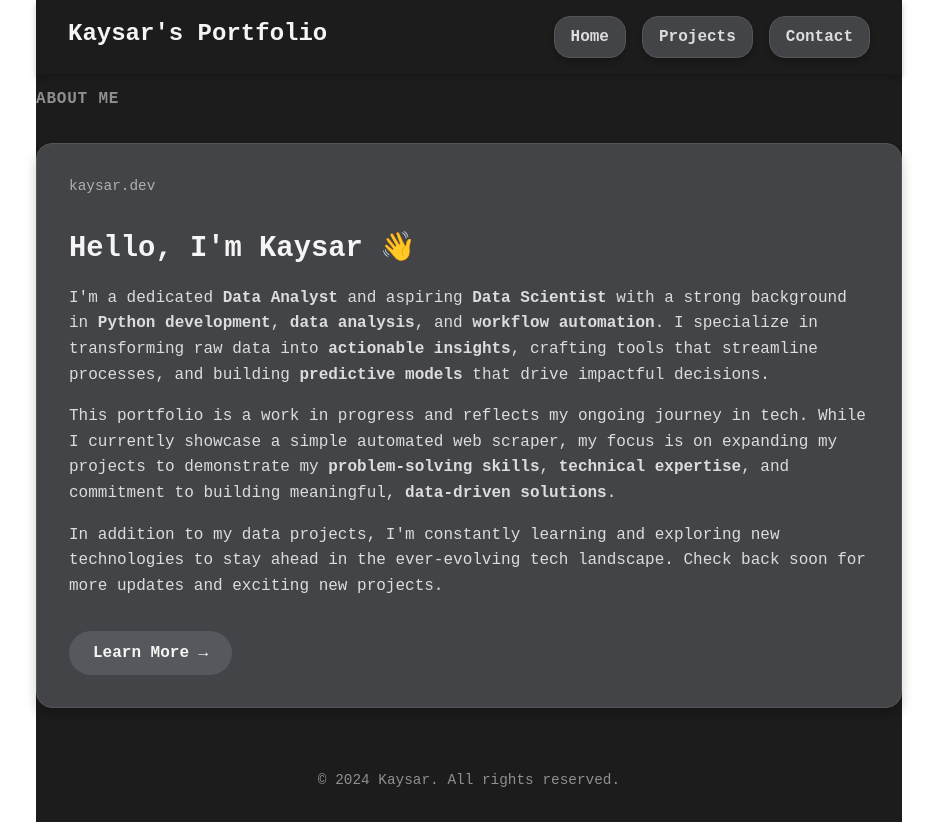
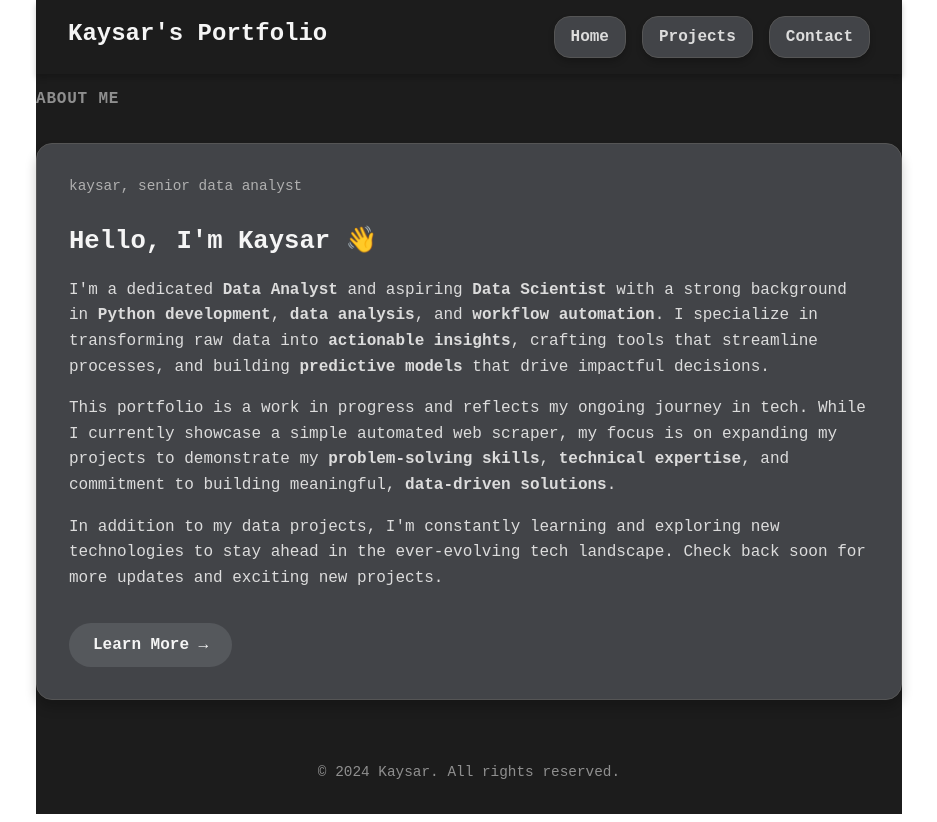
Before and after one commit to IbrahimKB/porfolio-v2, a React (Vite) app: page / in a window 1280 px wide. Shown: the whole page, without its empty margins (171-1108 px from the left). Built offline with nearby package versions, Linux system fonts and the light colour scheme.

Commit message:
readjust sizing

```diff
--- a/src/App.css
+++ b/src/App.css
@@ -81,6 +81,8 @@
   max-width: 800px;
   margin: 2rem auto; /* Centered on page */
   text-align: left;
+  overflow: visible;
+  word-wrap: break-word;
 }
 
 /* Small Title */
@@ -93,7 +95,7 @@
 
 /* Heading inside Bubble */
 .bubble-heading {
-  font-size: 1.8rem;
+  font-size: 1.6rem;
   font-weight: bold;
   margin-bottom: 1rem;
   color: #f5f5f5; /* Light gray heading */
@@ -101,6 +103,7 @@
 
 /* Paragraph Styling */
 .bubble p {
+  font-size: 1rem;
   line-height: 1.6;
   color: #dcdcdc; /* Very light gray */
   margin-bottom: 1rem;
--- a/src/App.tsx
+++ b/src/App.tsx
@@ -24,7 +24,7 @@ function App() {
           <h2 className="subtitle">About Me</h2>
           {/* About section bubble */}
           <div className="bubble">
-            <span className="small-title">kaysar.dev</span>
+            <span className="small-title">kaysar, senior data analyst</span>
             <h3 className="bubble-heading">Hello, I'm Kaysar 👋</h3>
             <p>
               I'm a dedicated <strong>Data Analyst</strong> and aspiring <strong>Data Scientist</strong> with a strong background in <strong>Python development</strong>, <strong>data analysis</strong>, and <strong>workflow automation</strong>. I specialize in transforming raw data into <strong>actionable insights</strong>, crafting tools that streamline processes, and building <strong>predictive models</strong> that drive impactful decisions.
```
